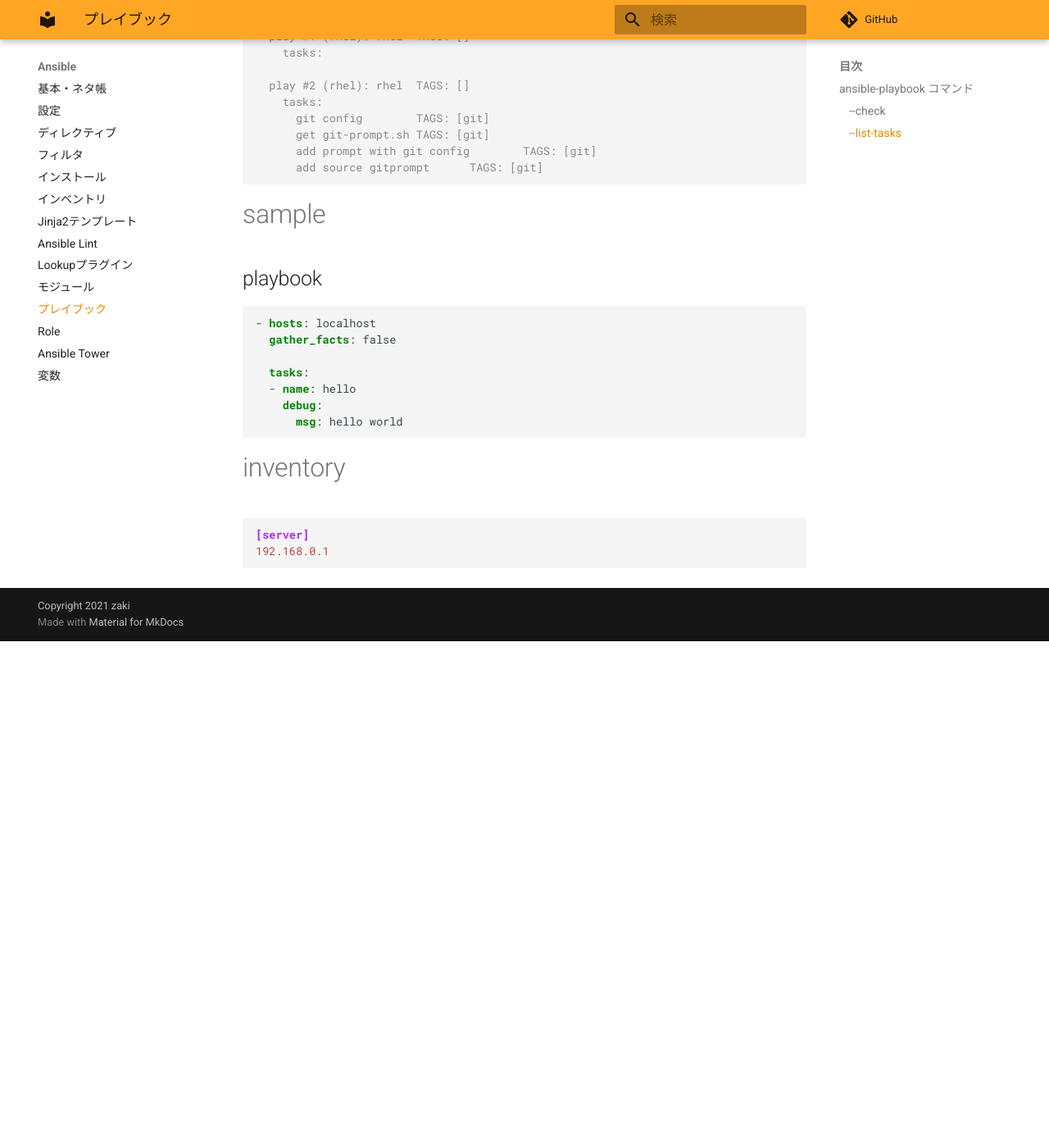
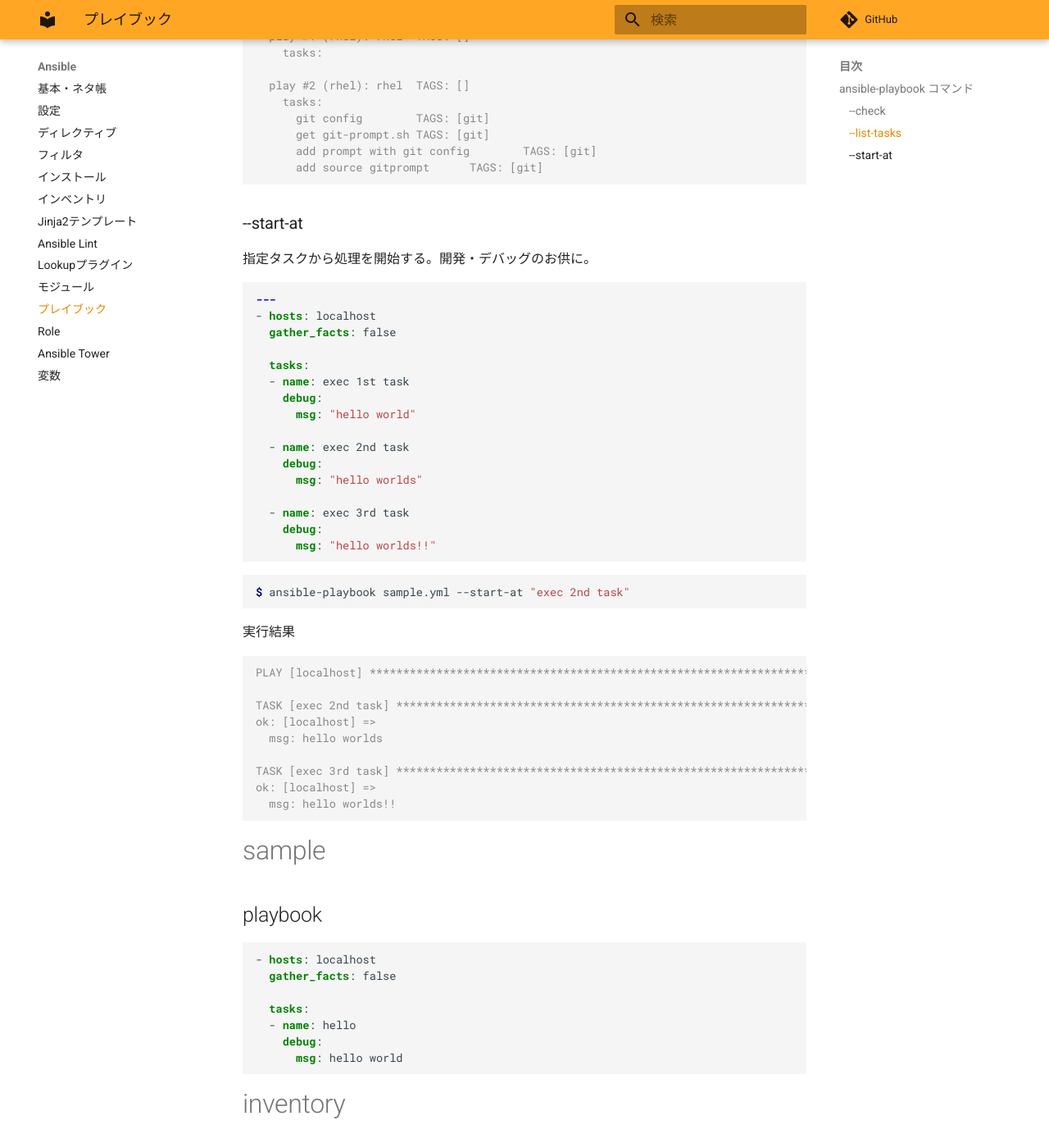
Before and after one commit to zaki-lknr/docs, an MkDocs documentation site: the page built from docs/Ansible/playbook.md, in a window 1280 px wide and 1400 px high, scrolled down 2403 px. Shown: the whole window at 82% size. Built offline with MkDocs 1.6.1 and Material for MkDocs 9.7.7, drawn with Linux system fonts in a browser that asks for light colours; comment, search, counter and statistics services are not loaded; before the commit the page ends 3185 px from its top, so only the background shows below that.

Commit message:
add: ansible/playbook --start-atオプション

````diff
--- a/docs/Ansible/playbook.md
+++ b/docs/Ansible/playbook.md
@@ -121,6 +121,47 @@ playbook: setup.yml
       add source gitprompt      TAGS: [git]
 ```
 
+### --start-at
+
+指定タスクから処理を開始する。開発・デバッグのお供に。
+
+```yaml
+---
+- hosts: localhost
+  gather_facts: false
+
+  tasks:
+  - name: exec 1st task
+    debug:
+      msg: "hello world"
+
+  - name: exec 2nd task
+    debug:
+      msg: "hello worlds"
+
+  - name: exec 3rd task
+    debug:
+      msg: "hello worlds!!"
+```
+
+```console
+$ ansible-playbook sample.yml --start-at "exec 2nd task"
+```
+
+実行結果
+
+```console
+PLAY [localhost] *****************************************************************************
+
+TASK [exec 2nd task] *************************************************************************
+ok: [localhost] =>
+  msg: hello worlds
+
+TASK [exec 3rd task] *************************************************************************
+ok: [localhost] =>
+  msg: hello worlds!!
+```
+
 # sample
 
 ## playbook
````
